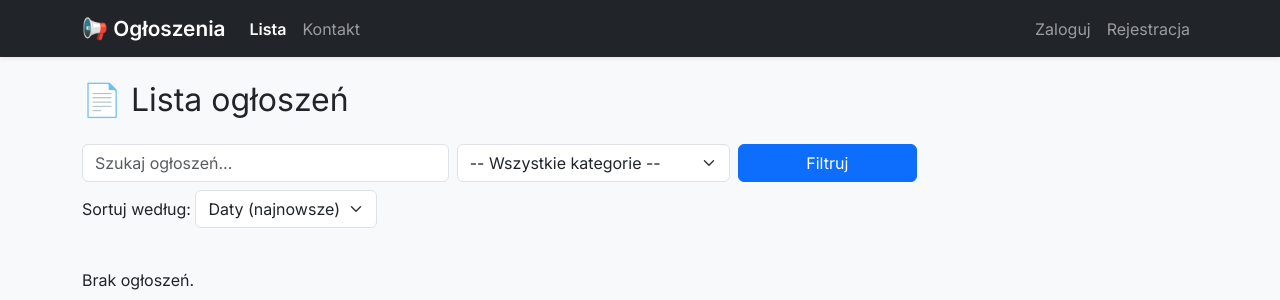
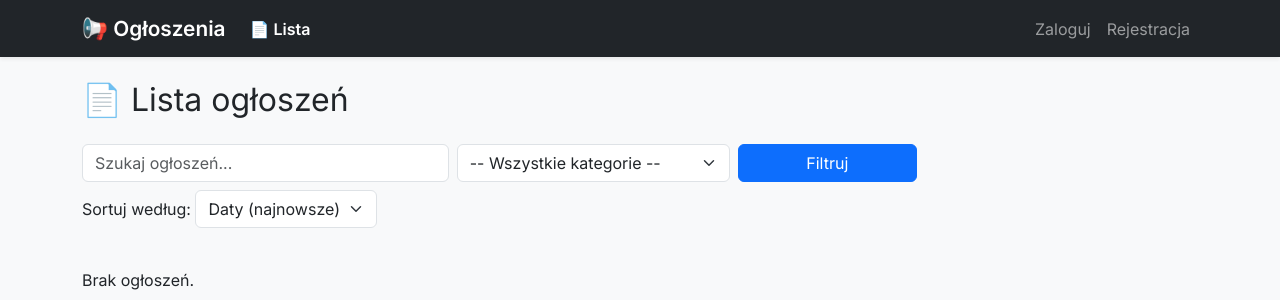
Before and after one commit to pawelktk/django_ad_board, a Django app: page / in a window 1280 px wide. Shown: the top 300 px of the page. Run offline with Django 5.2, Linux system fonts and the light colour scheme; data that the repository does not hold is empty.

Commit message:
nicer layout2

```diff
--- a/portal/templates/base.html
+++ b/portal/templates/base.html
@@ -47,11 +47,11 @@
     </button>
     <div class="collapse navbar-collapse" id="navbarNav">
       <ul class="navbar-nav me-auto mb-2 mb-lg-0">
-        <li class="nav-item"><a class="nav-link {% if request.path == '/' %}active{% endif %}" href="/">Lista</a></li>
+        <li class="nav-item"><a class="nav-link {% if request.path == '/' %}active{% endif %}" href="/">📄 Lista</a></li>
         {% if user.is_authenticated %}
-          <li class="nav-item"><a class="nav-link" href="/ad/create/">Dodaj</a></li>
+          <li class="nav-item"><a class="nav-link" href="/ad/create/">➕ Dodaj</a></li>
         {% endif %}
-        <li class="nav-item"><a class="nav-link" href="/contact/">Kontakt</a></li>
+        <!--<li class="nav-item"><a class="nav-link" href="/contact/">Kontakt</a></li>-->
         {% if user.is_authenticated %}
           <li class="nav-item"><a class="nav-link" href="{% url 'user_dashboard' %}">🧑‍💼 Panel</a></li>
           <li class="nav-item"><a class="nav-link" href="{% url 'inbox' %}">📬 Wiadomości</a></li>
```
